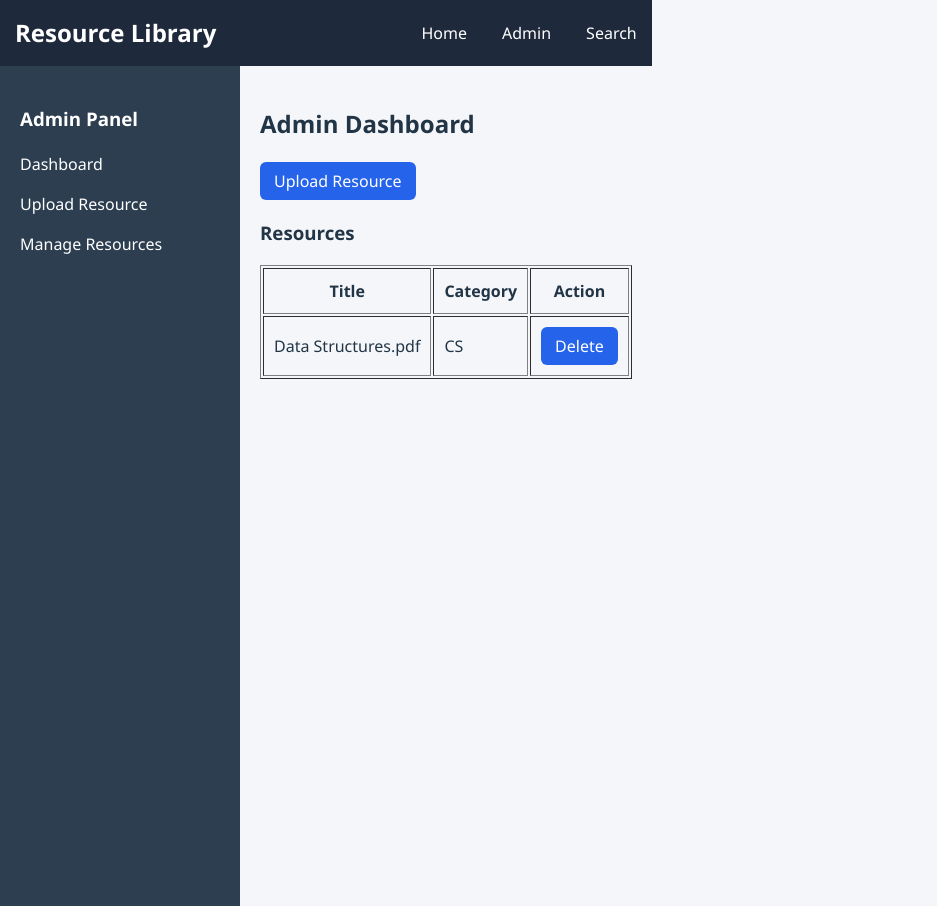
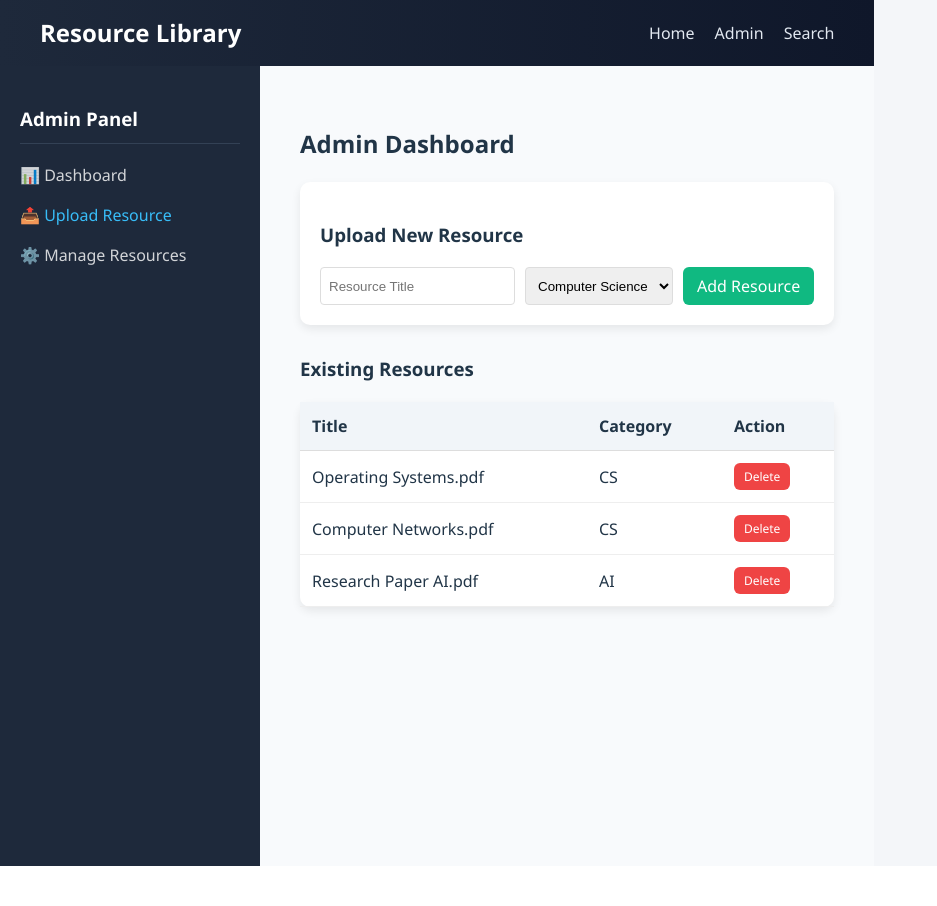
Before and after one commit to Kesava392/FSAD-SDP-10, a React (Vite) app: page /admin in a window 1280 px wide. Shown: the whole page, without its empty margins (0-937 px from the left). After the commit the page ends 866 px from the top, so only its background shows below. Built offline with nearby package versions, Linux system fonts and the light colour scheme.

Commit message:
Connected Admin and Search with dynamic state and props

```diff
--- a/src/components/Navbar.jsx
+++ b/src/components/Navbar.jsx
@@ -2,26 +2,13 @@ import { Link } from "react-router-dom";
 
 function Navbar() {
   return (
-    <nav
-      style={{
-        background: "#1e293b",
-        padding: "15px",
-        display: "flex",
-        justifyContent: "space-between",
-      }}
-    >
-      <h2 style={{ color: "white" }}>Resource Library</h2>
+    <nav>
+      <h2>Resource Library</h2>
 
       <div>
-        <Link to="/" style={{ color: "white", marginRight: "15px" }}>
-          Home
-        </Link>
-        <Link to="/admin" style={{ color: "white", marginRight: "15px" }}>
-          Admin
-        </Link>
-        <Link to="/search" style={{ color: "white" }}>
-          Search
-        </Link>
+        <Link to="/">Home</Link>
+        <Link to="/admin">Admin</Link>
+        <Link to="/search">Search</Link>
       </div>
     </nav>
   );
--- a/src/pages/AdminDashboard.jsx
+++ b/src/pages/AdminDashboard.jsx
@@ -1,43 +1,93 @@
-function AdminDashboard() {
+import { useState } from "react";
+
+function AdminDashboard({ resources, addResource, deleteResource }) {
+  const [title, setTitle] = useState("");
+  const [category, setCategory] = useState("CS");
+
+  const handleSubmit = (e) => {
+    e.preventDefault();
+    if (!title) return alert("Please enter a title");
+
+    addResource({ title, category });
+    setTitle(""); // Clear input
+  };
+
   return (
-    <div style={{ display: "flex" }}>
+    <div style={{ display: "flex", minHeight: "100vh" }}>
 
       {/* Sidebar */}
       <div style={{
-        width: "200px",
-        background: "#2c3e50",
+        width: "220px",
+        background: "#1e293b", // Matches your Navbar
         color: "white",
         padding: "20px",
-        minHeight: "100vh"
       }}>
-        <h3>Admin Panel</h3>
-        <p>Dashboard</p>
-        <p>Upload Resource</p>
-        <p>Manage Resources</p>
+        <h3 style={{ borderBottom: "1px solid #334155", paddingBottom: "10px" }}>Admin Panel</h3>
+        <p style={{ cursor: "pointer", opacity: 0.8 }}>📊 Dashboard</p>
+        <p style={{ cursor: "pointer", color: "#38bdf8" }}>📤 Upload Resource</p>
+        <p style={{ cursor: "pointer", opacity: 0.8 }}>⚙️ Manage Resources</p>
       </div>
 
       {/* Main Content */}
-      <div style={{ padding: "20px", flex: 1 }}>
+      <div style={{ padding: "40px", flex: 1, backgroundColor: "#f8fafc" }}>
         <h2>Admin Dashboard</h2>
-        <button>Upload Resource</button>
 
-        <h3>Resources</h3>
-        <table border="1" cellPadding="10">
+        {/* Upload Form */}
+        <div className="card" style={{ marginBottom: "30px" }}>
+          <h3>Upload New Resource</h3>
+          <form onSubmit={handleSubmit} style={{ display: "flex", gap: "10px", flexWrap: "wrap" }}>
+            <input
+              type="text"
+              placeholder="Resource Title"
+              value={title}
+              onChange={(e) => setTitle(e.target.value)}
+              style={{ padding: "8px", flex: 2, borderRadius: "4px", border: "1px solid #ddd" }}
+            />
+            <select
+              value={category}
+              onChange={(e) => setCategory(e.target.value)}
+              style={{ padding: "8px", flex: 1, borderRadius: "4px", border: "1px solid #ddd" }}
+            >
+              <option value="CS">Computer Science</option>
+              <option value="AI">AI & ML</option>
+              <option value="Math">Math</option>
+            </select>
+            <button type="submit" style={{ backgroundColor: "#10b981" }}>Add Resource</button>
+          </form>
+        </div>
+
+        {/* Resources Table */}
+        <h3>Existing Resources</h3>
+        <div className="card" style={{ padding: "0" }}>
+          <table style={{ width: "100%", borderCollapse: "collapse", textAlign: "left" }}>
             <thead>
-            <tr>
-              <th>Title</th>
-              <th>Category</th>
-              <th>Action</th>
+              <tr style={{ backgroundColor: "#f1f5f9" }}>
+                <th style={{ padding: "12px", borderBottom: "1px solid #ddd" }}>Title</th>
+                <th style={{ padding: "12px", borderBottom: "1px solid #ddd" }}>Category</th>
+                <th style={{ padding: "12px", borderBottom: "1px solid #ddd" }}>Action</th>
               </tr>
             </thead>
             <tbody>
-            <tr>
-              <td>Data Structures.pdf</td>
-              <td>CS</td>
-              <td><button>Delete</button></td>
+              {resources.map((item) => (
+                <tr key={item.id}>
+                  <td style={{ padding: "12px", borderBottom: "1px solid #eee" }}>{item.title}</td>
+                  <td style={{ padding: "12px", borderBottom: "1px solid #eee" }}>{item.category}</td>
+                  <td style={{ padding: "12px", borderBottom: "1px solid #eee" }}>
+                    <button
+                      onClick={() => deleteResource(item.id)}
+                      style={{ backgroundColor: "#ef4444", padding: "5px 10px", fontSize: "12px" }}
+                    >
+                      Delete
+                    </button>
+                  </td>
                 </tr>
+              ))}
             </tbody>
           </table>
+          {resources.length === 0 && (
+            <p style={{ padding: "20px", textAlign: "center" }}>No resources available.</p>
+          )}
+        </div>
       </div>
     </div>
   );
--- a/src/pages/SearchResources.jsx
+++ b/src/pages/SearchResources.jsx
@@ -1,14 +1,10 @@
 import { useState } from "react";
 
-function SearchResources() {
+// 1. Destructure 'resources' from props
+function SearchResources({ resources }) {
   const [search, setSearch] = useState("");
 
-  const resources = [
-    { title: "Operating Systems.pdf", category: "CS" },
-    { title: "Computer Networks.pdf", category: "CS" },
-    { title: "Research Paper AI.pdf", category: "AI" },
-  ];
-
+  // 2. Filter the dynamic 'resources' prop instead of a local variable
   const filteredResources = resources.filter((item) =>
     item.title.toLowerCase().includes(search.toLowerCase())
   );
@@ -19,24 +15,34 @@ function SearchResources() {
 
       <input
         type="text"
-        placeholder="Search resources..."
+        placeholder="Search resources by title..."
         value={search}
         onChange={(e) => setSearch(e.target.value)}
         style={{
           padding: "10px",
-          width: "300px",
+          width: "100%",
+          maxWidth: "400px",
           marginTop: "15px",
           marginBottom: "25px",
+          borderRadius: "8px",
+          border: "1px solid #ddd"
         }}
       />
 
-      {filteredResources.map((item, index) => (
-        <div className="card" key={index}>
-          <h3>{item.title}</h3>
-          <p>Category: {item.category}</p>
-          <button>Download</button>
-        </div>
-      ))}
+      {/* 3. Render the filtered list */}
+      <div className="resource-grid" style={{ display: "grid", gap: "20px" }}>
+        {filteredResources.length > 0 ? (
+          filteredResources.map((item) => (
+            <div className="card" key={item.id}>
+              <h3>{item.title}</h3>
+              <p>Category: <strong>{item.category}</strong></p>
+              <button>Download</button>
+            </div>
+          ))
+        ) : (
+          <p style={{ color: "#666" }}>No resources found matching "{search}"</p>
+        )}
+      </div>
     </div>
   );
 }
```
Lines whose indentation alone changed are shown as unchanged.
